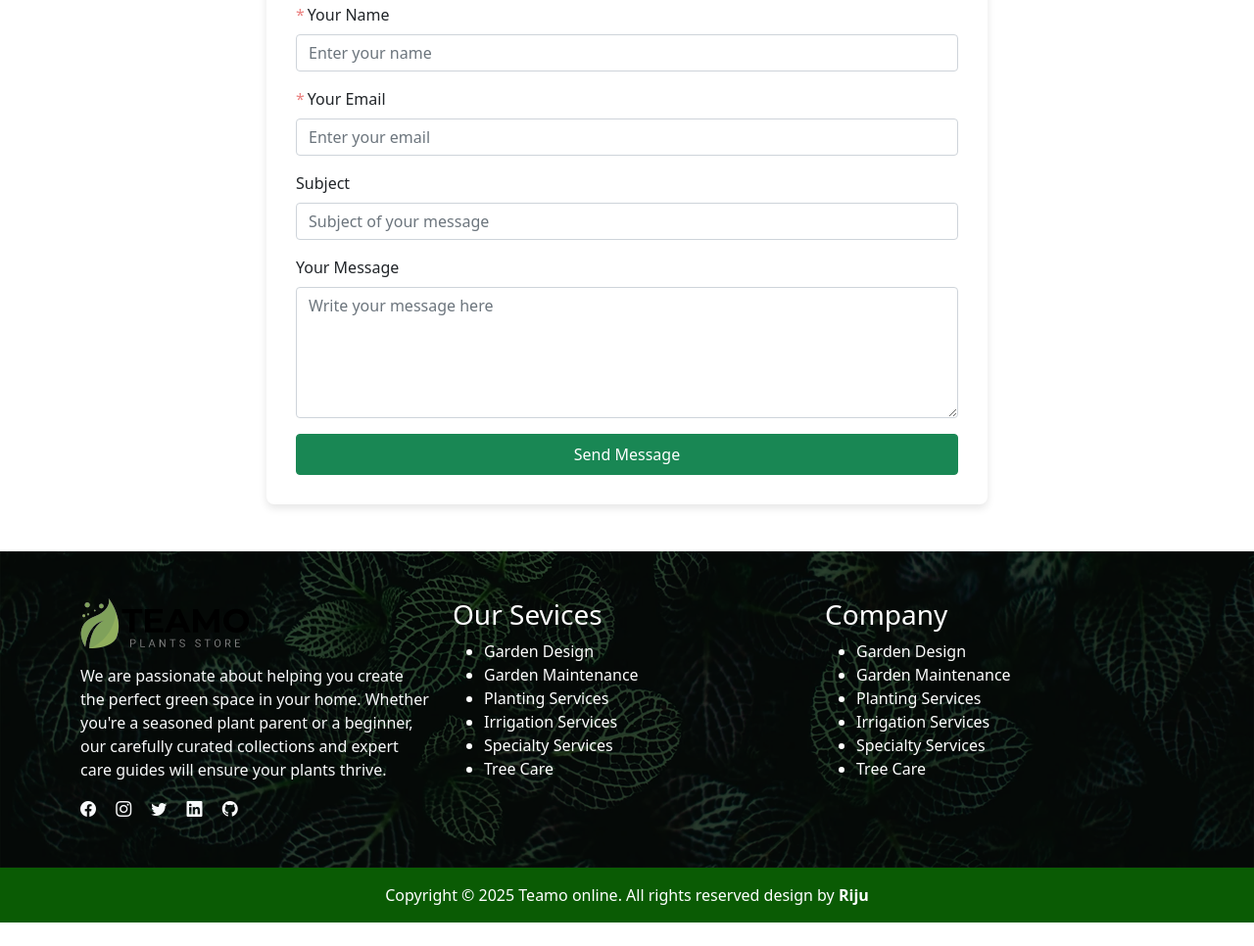
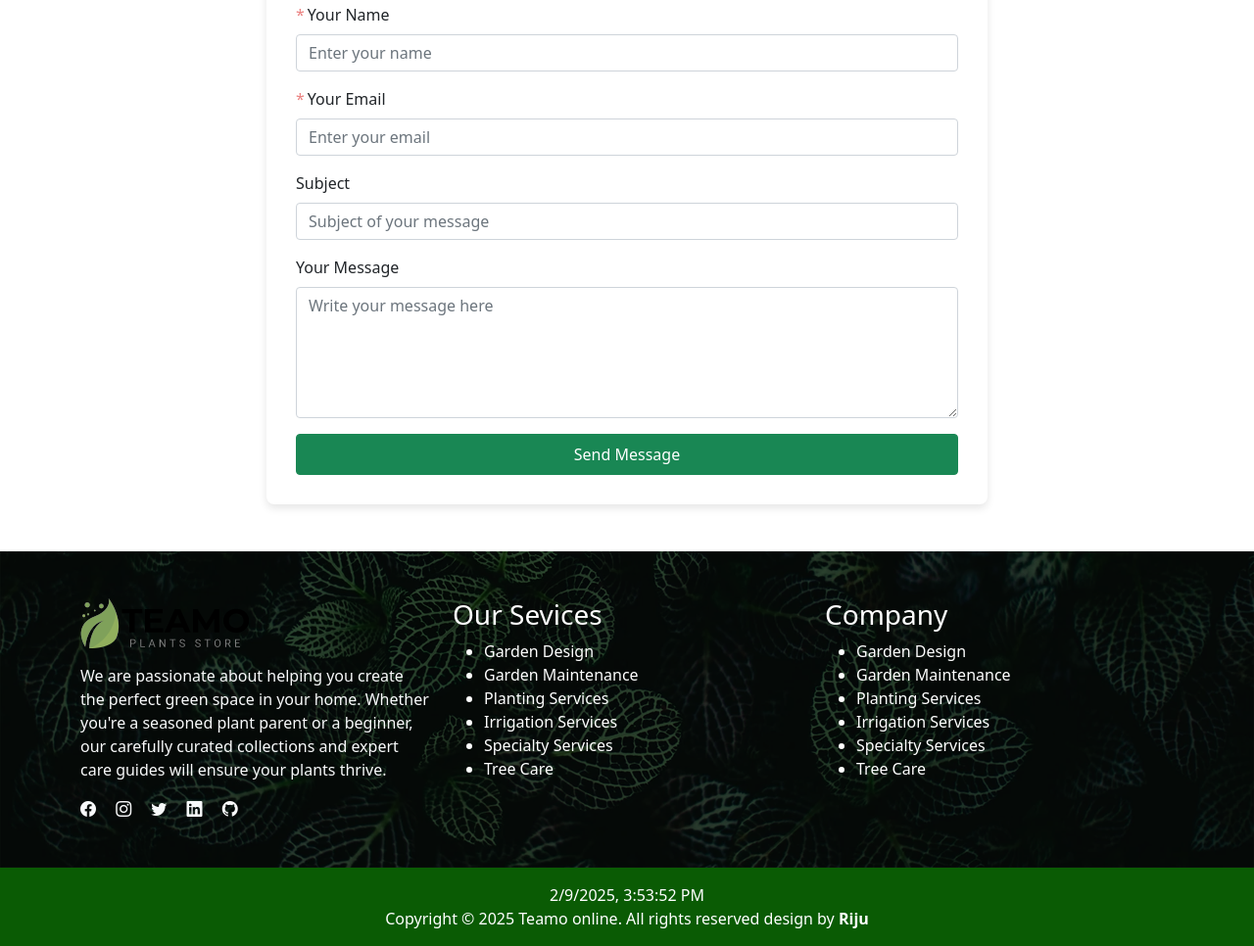
Before and after one commit to rijumia/Teamo-Plants-Store, a plain HTML site: page contact.html in a window 1280 px wide. Shown: the part 507-1473 px from the top of the page at 98% size. Before the commit the page ends 1449 px from the top, so only its background shows below. Drawn offline with nearby package versions, Linux system fonts and the light colour scheme.

Commit message:
Update time display section in Contact page for improved styling and functionality

```diff
--- a/contact.html
+++ b/contact.html
@@ -167,8 +167,8 @@
       </div>
      </div>
      <section class="soket text-center pt-3">
-      <div class="showTime">
-        <span></span>
+      <div class="timeShow text-white">
+        <span id="showTime"></span>
       </div>
       <div class="right">
         <p>Copyright © <script>document.write(new Date().getFullYear());</script> Teamo online. All rights reserved design by <strong>Riju</strong></p>
@@ -181,5 +181,6 @@
 
     <!-- Option 1: Bootstrap Bundle with Popper -->
     <script src="https://cdn.jsdelivr.net/npm/bootstrap@5.0.2/dist/js/bootstrap.bundle.min.js" integrity="sha384-MrcW6ZMFYlzcLA8Nl+NtUVF0sA7MsXsP1UyJoMp4YLEuNSfAP+JcXn/tWtIaxVXM" crossorigin="anonymous"></script>
+    <script src="assets/js/app.js"></script>
 </body>
 </html>
```
